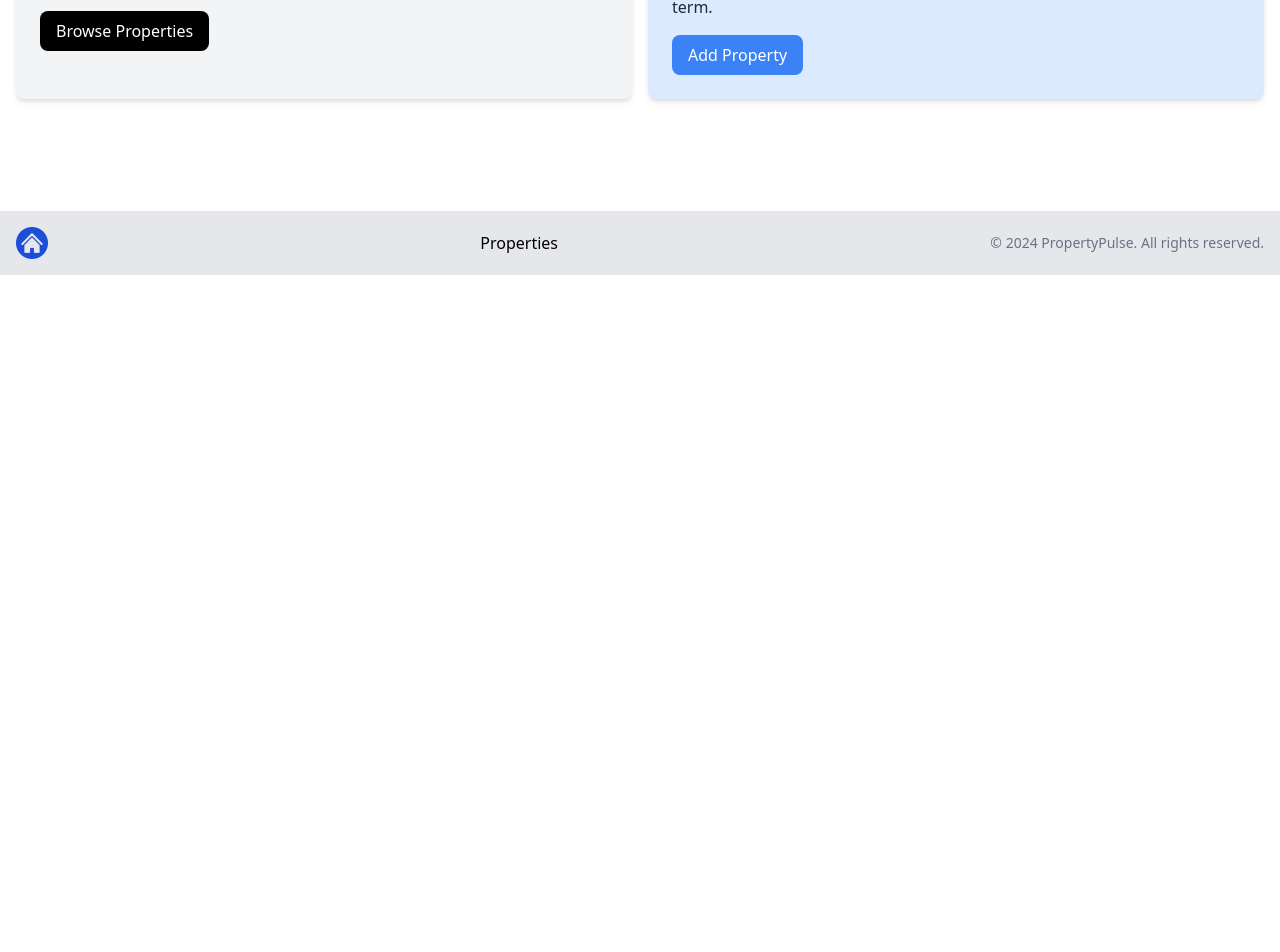
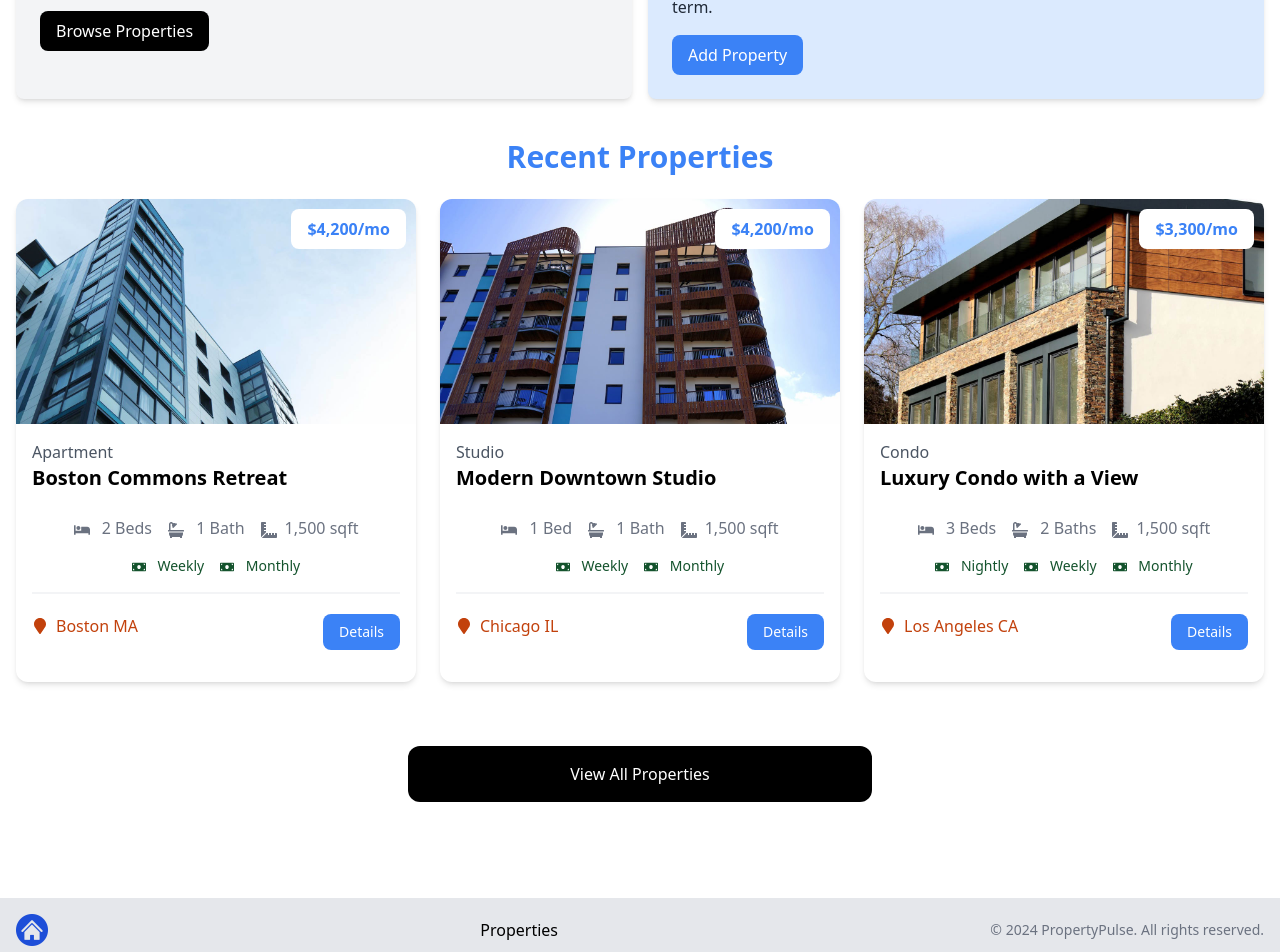
Before and after one commit to ThorondorManwe/property-pulse, a Next.js app: page / in a window 1280 px wide. Shown: the part 546-1498 px from the top of the page. Before the commit the page ends 821 px from the top, so only its background shows below. Built offline with nearby package versions, Linux system fonts and the light colour scheme.

Commit message:
Add a component to render properties in the Home Page

```diff
--- a/app/layout.jsx
+++ b/app/layout.jsx
@@ -1,6 +1,7 @@
 import React from "react";
 import "../assets/styles/globals.css";
 import Navbar from "../components/Navbar";
+import Footer from "../components/Footer";
 
 export const metadata = {
   title: "PropertyPulse | Find The Perfect Rental",
@@ -14,6 +15,7 @@ const MainLayout = ({ children }) => {
       <body>
         <Navbar />
         <main>{children}</main>
+        <Footer />
       </body>
     </html>
   );
--- a/app/page.jsx
+++ b/app/page.jsx
@@ -1,14 +1,14 @@
 import React from 'react';
 import Hero from '../components/Hero';
 import InfoBoxes from '../components/InfoBoxes';
-import Footer from '../components/Footer';
+import HomeProperties from '../components/HomeProperties';
 
 const HomePage = () => {
   return (
     <div>
       <Hero />
       <InfoBoxes />
-      <Footer />
+      <HomeProperties />
     </div>
   )
 }
--- a/app/properties/page.jsx
+++ b/app/properties/page.jsx
@@ -5,12 +5,12 @@ import properties from "../../properties.json";
 
 const PropertiesPage = () => {
   return (
-    <section class="px-4 py-6">
-      <div class="container-xl lg:container m-auto px-4 py-6">
+    <section className="px-4 py-6">
+      <div className="container-xl lg:container m-auto px-4 py-6">
         {properties.length === 0 ? (
           <p>No properties found.</p>
         ) : (
-          <div class="grid grid-cols-1 md:grid-cols-3 gap-6">
+          <div className="grid grid-cols-1 md:grid-cols-3 gap-6">
             {properties.map((property) => (
               <PropertyCard key={ property._id } property={ property } />
             ))}
--- /dev/null
+++ b/components/HomeProperties.jsx
@@ -0,0 +1,42 @@
+import React from "react";
+import properties from "../properties.json";
+import PropertyCard from "./PropertyCard";
+import Link from "next/link";
+
+const HomeProperties = () => {
+  const recentProperties = properties
+    .sort(() => Math.random() - Math.random())
+    .slice(0, 3);
+
+  return (
+    <>
+      <section className="px-4 py-6">
+        <div className="container-xl lg:container m-auto">
+          <h2 className="text-3xl font-bold text-blue-500 mb-6 text-center">
+            Recent Properties
+          </h2>
+          <div className="grid grid-cols-1 md:grid-cols-3 gap-6">
+            {recentProperties === 0 ? (
+              <p>No Properties Found</p>
+            ) : (
+              recentProperties.map((property) => (
+                <PropertyCard key={property._id} property={property} />
+              ))
+            )}
+          </div>
+        </div>
+      </section>
+
+      <section className="m-auto max-w-lg my-10 px-6">
+        <Link
+          href="/properties"
+          className="block bg-black text-white text-center py-4 px-6 rounded-xl hover:bg-gray-700"
+        >
+          View All Properties
+        </Link>
+      </section>
+    </>
+  );
+};
+
+export default HomeProperties;
```
